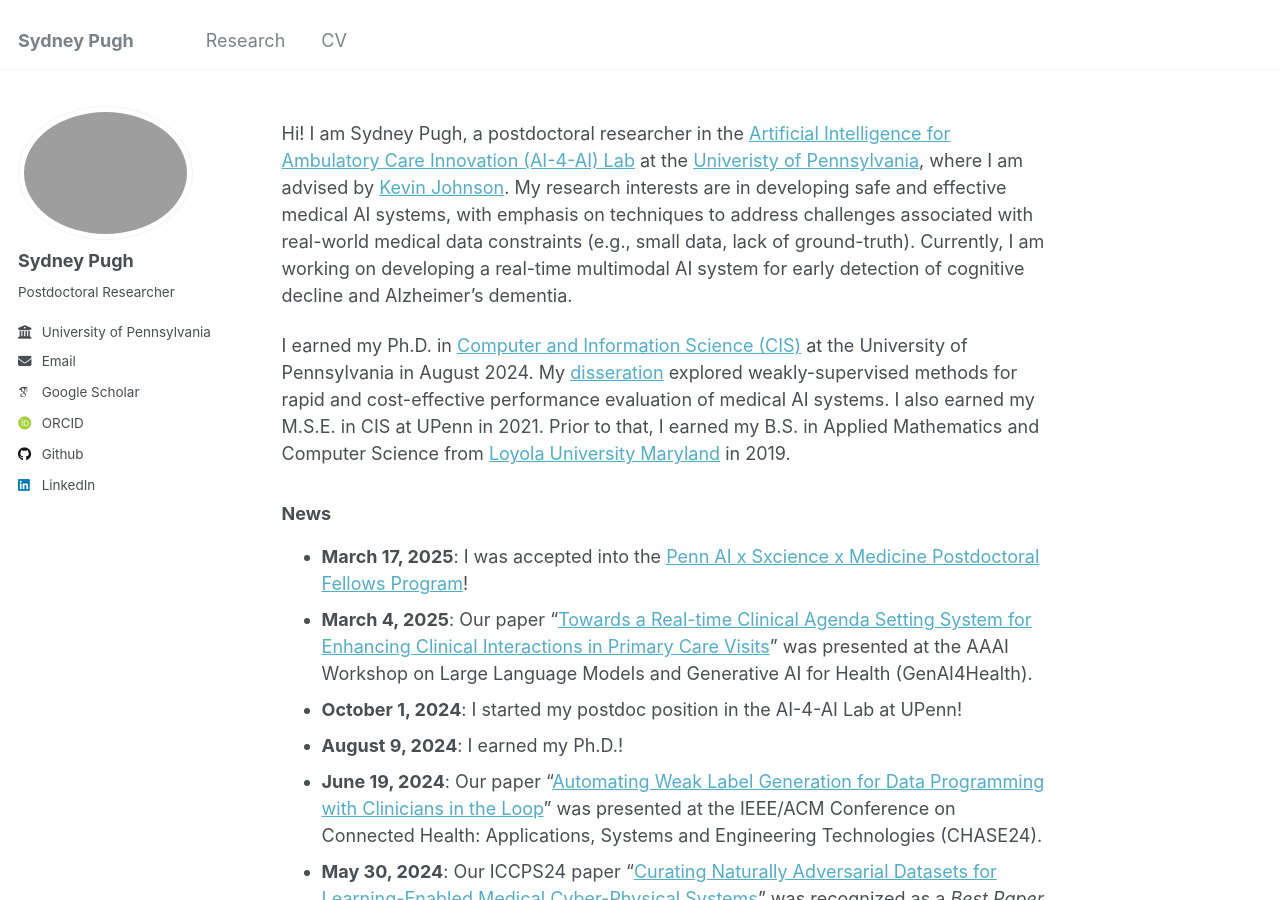
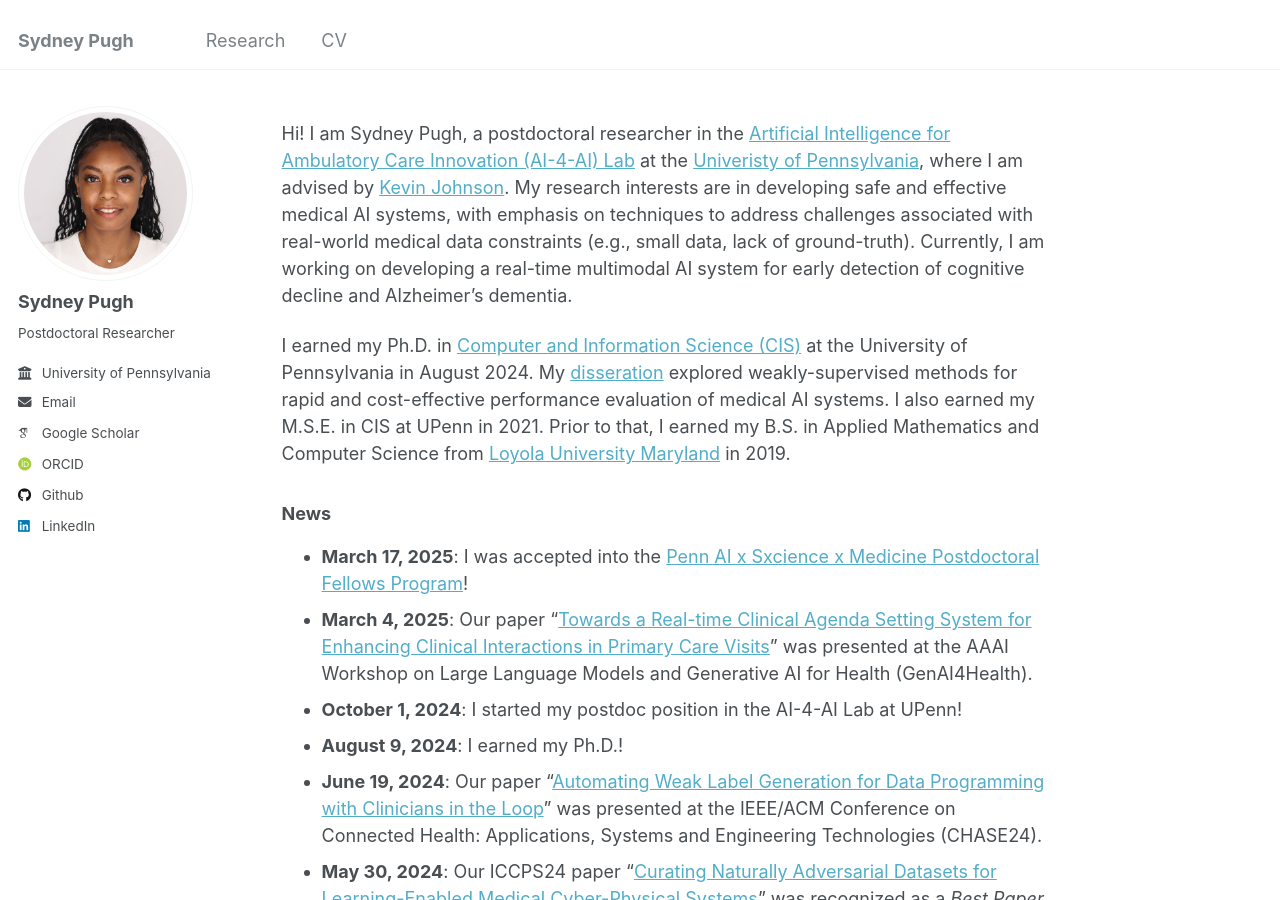
Before and after one commit to sfpugh/sfpugh.github.io, a Jekyll site: the page built from _pages/about.md, in a window 1280 px wide and 900 px high. Built offline with Jekyll 4.4.1, drawn with Linux system fonts in a browser that asks for light colours; some web fonts are replaced.

Commit message:
updating headshot

```diff
--- a/_config.yml
+++ b/_config.yml
@@ -21,7 +21,7 @@ repository               : "sfpugh/sfpugh.github.io"
 #               Additional customization can be done by editing /_includes/author-profile.html
 author:
   # Biographic information
-  avatar           : "headshot1v2_202408.jpg"
+  avatar           : "headshot1v2_202408_cropped.jpg"
   name             : "Sydney Pugh"
   pronouns         : # example: "she/her"
   bio              : "Postdoctoral Researcher"
```
Also changed, not shown: images/headshot1v2_202408_cropped.jpg (added), 1 other file.
